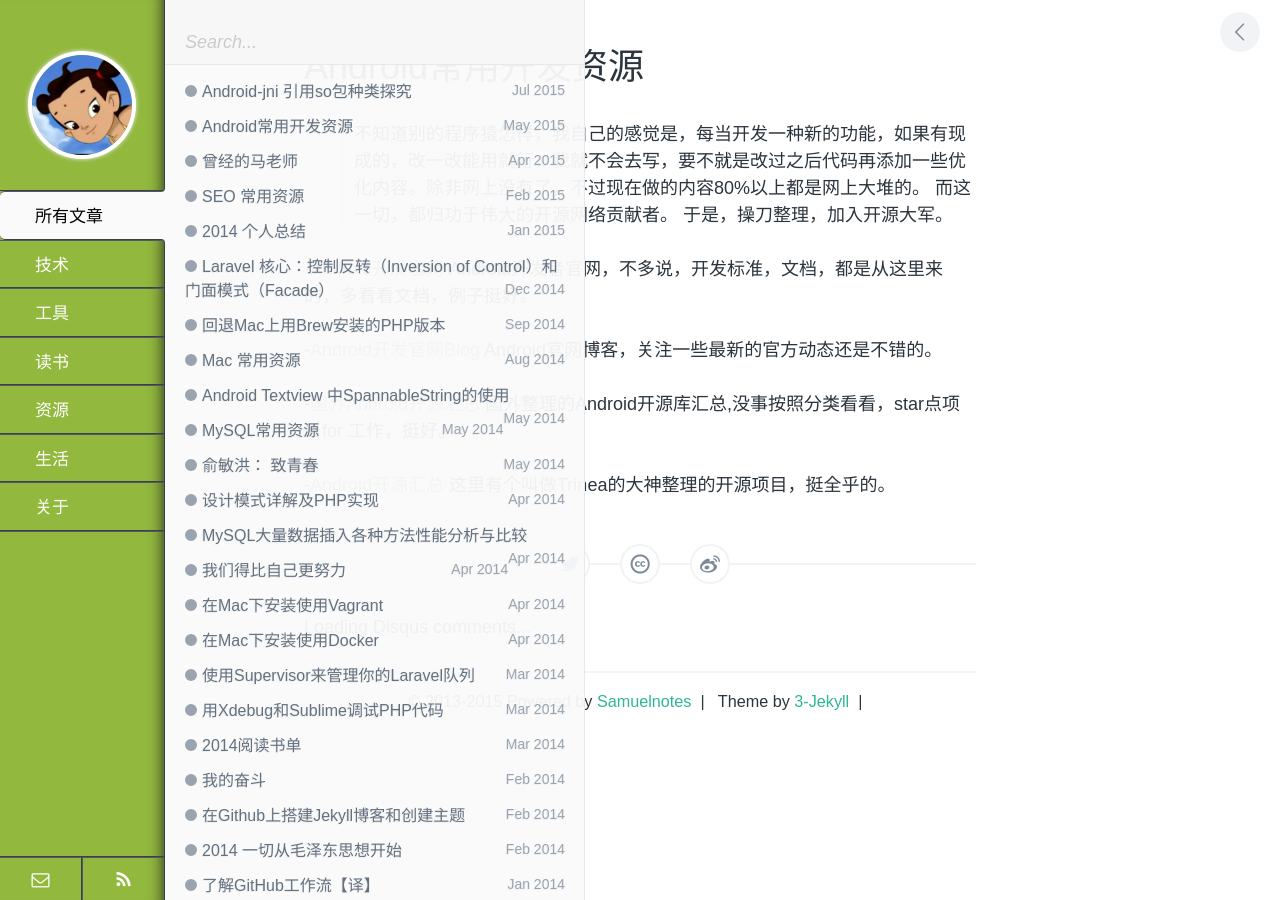
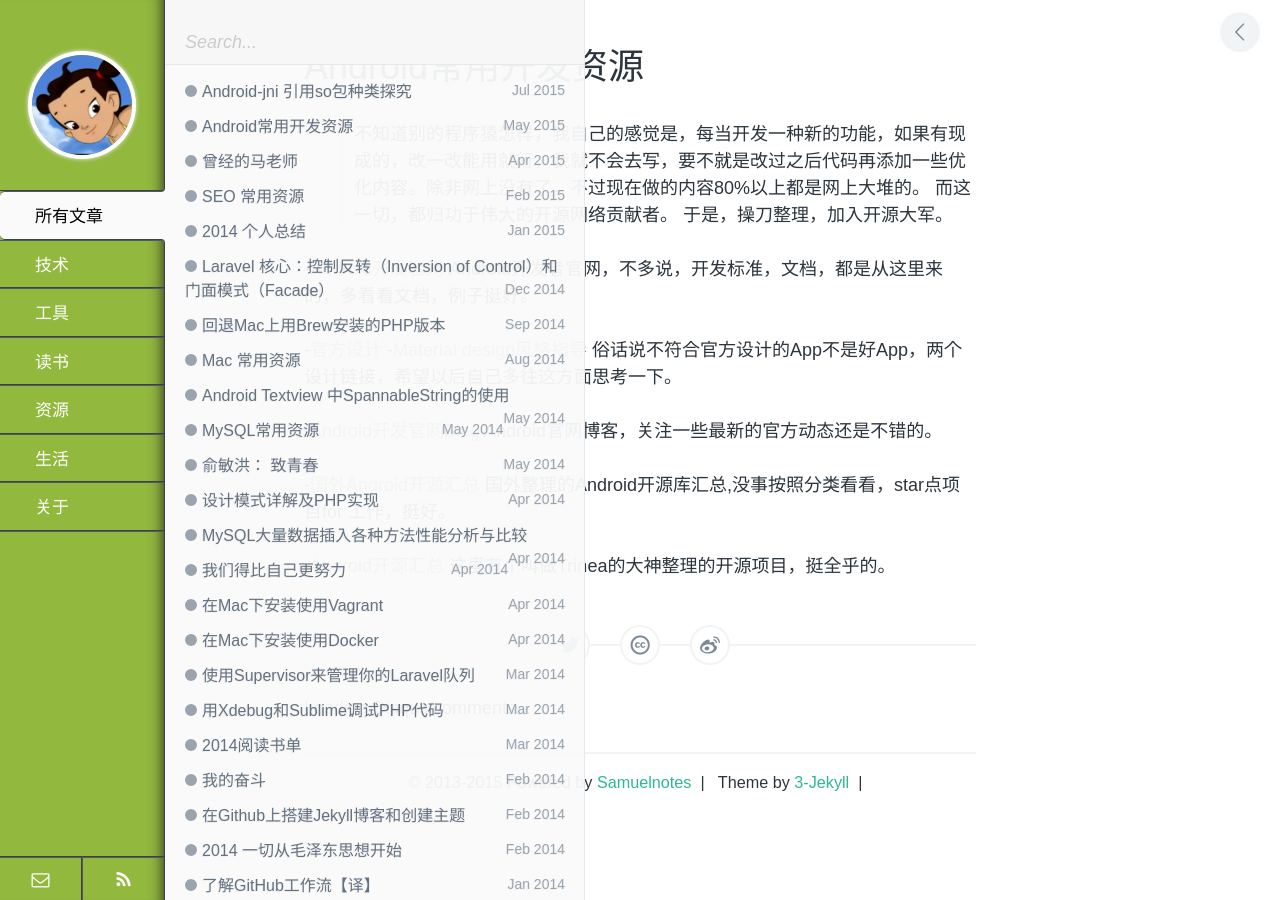
Before and after one commit to samuelhehe/samuelhehe.github.io, a Jekyll site: the page built from _posts/resource/2015-05-13-general-android-dev-resources.md, in a window 1280 px wide. Built offline with Jekyll 4.4.1, drawn with Linux system fonts in a browser that asks for light colours; comment, search, counter and statistics services are not loaded.

Commit message:
modify site

```diff
--- a/_posts/resource/2015-05-13-general-android-dev-resources.md
+++ b/_posts/resource/2015-05-13-general-android-dev-resources.md
@@ -13,6 +13,10 @@
 -<a href="http://developer.android.com/index.html">Android开发官网</a>
 Android开发者官网，不多说，开发标准，文档，都是从这里来的，多看看文档，例子挺好。
 
+-<a href="http://developer.android.com/design/index.html">官方设计</a>
+-<a href="http://www.google.com/design/spec/material-design/introduction.html">Material design风格指导</a>
+俗话说不符合官方设计的App不是好App，两个设计链接，希望以后自己多往这方面思考一下。
+
 -<a href="http://android-developers.blogspot.com/">Android开发官网Blog</a>
 Android官网博客，关注一些最新的官方动态还是不错的。
 
```
